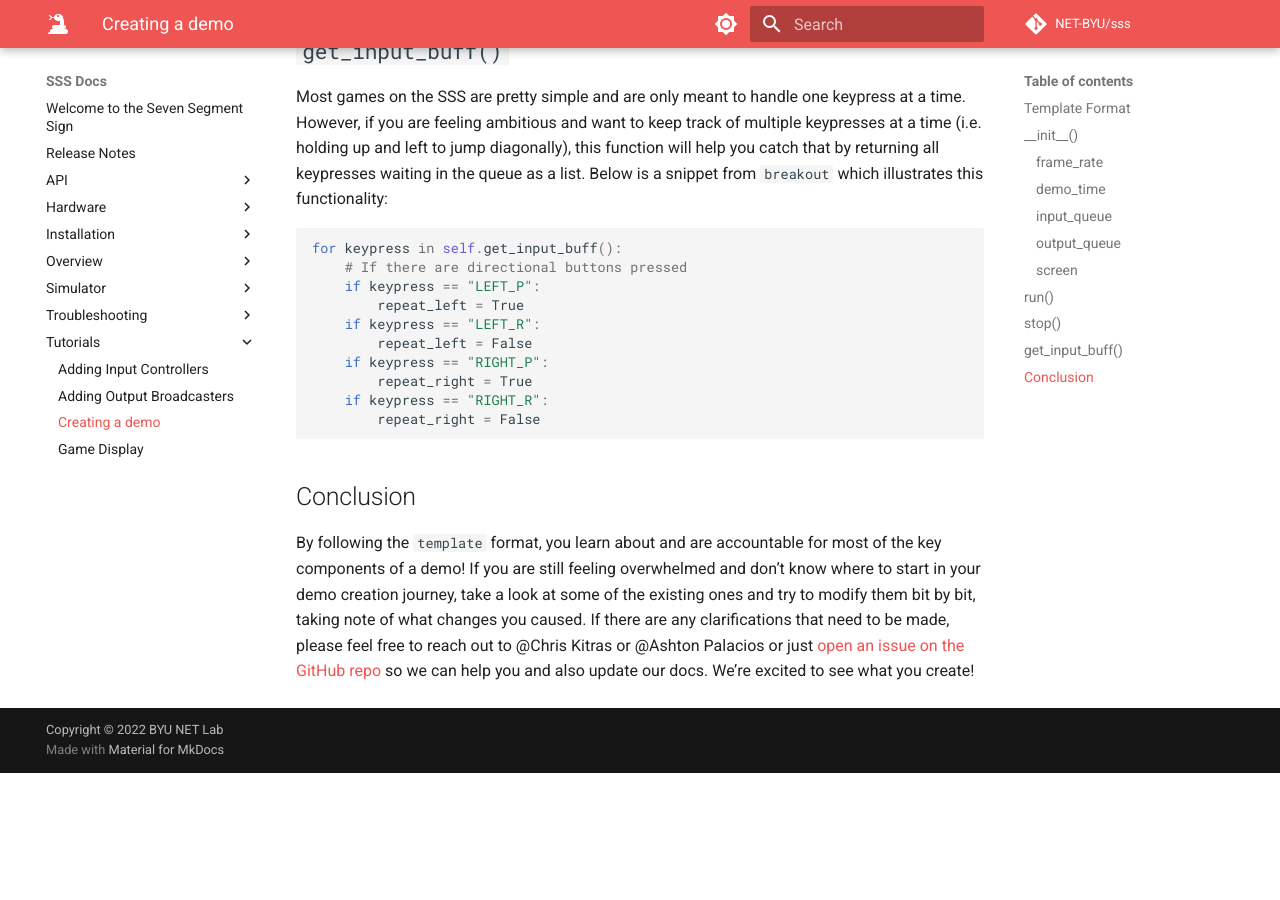
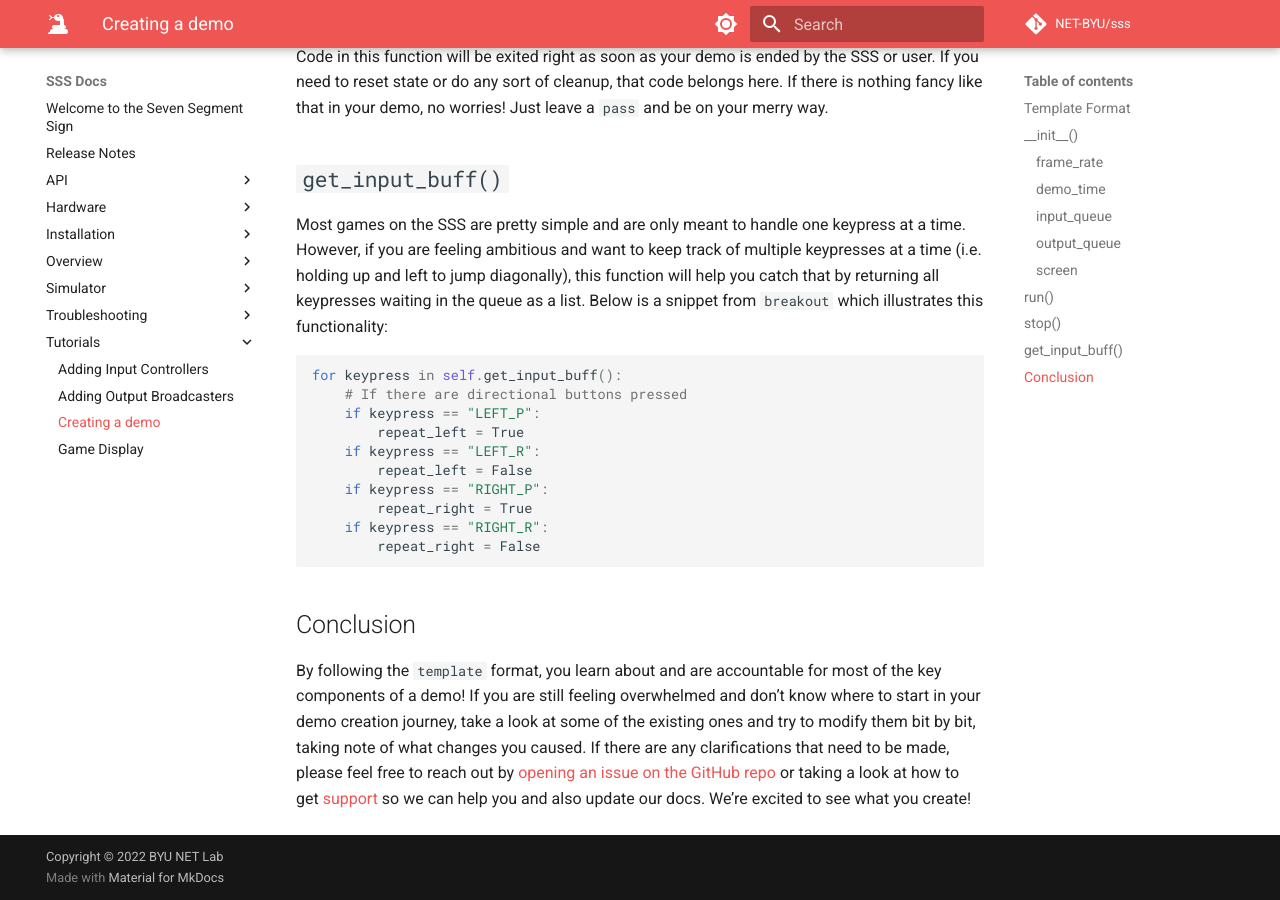
Before and after one commit to NET-BYU/sss, an MkDocs documentation site: the page built from docs/Tutorials/Creating a demo.md, in a window 1280 px wide and 900 px high, scrolled down 4667 px. Built offline with MkDocs 1.6.1 and Material for MkDocs 9.7.7, drawn with Linux system fonts in a browser that asks for light colours; comment, search, counter and statistics services are not loaded; before the commit the page ends 5440 px from its top, so only the background shows below that; some of the changed text lies outside the part shown.

Commit message:
Typos and reorder

```diff
--- a/docs/Tutorials/Creating a demo.md
+++ b/docs/Tutorials/Creating a demo.md
@@ -151,4 +153,4 @@ for keypress in self.get_input_buff():
 
 ## Conclusion
 
-By following the `template` format, you learn about and are accountable for most of the key components of a demo! If you are still feeling overwhelmed and don’t know where to start in your demo creation journey, take a look at some of the existing ones and try to modify them bit by bit, taking note of what changes you caused. If there are any clarifications that need to be made, please feel free to reach out to @Chris Kitras or @Ashton Palacios or just [open an issue on the GitHub repo](https://github.com/NET-BYU/seven_segment_sign/issues/new) so we can help you and also update our docs. We’re excited to see what you create!
+By following the `template` format, you learn about and are accountable for most of the key components of a demo! If you are still feeling overwhelmed and don’t know where to start in your demo creation journey, take a look at some of the existing ones and try to modify them bit by bit, taking note of what changes you caused. If there are any clarifications that need to be made, please feel free to reach out by [opening an issue on the GitHub repo](https://github.com/NET-BYU/seven_segment_sign/issues/new) or taking a look at how to get [support](../Troubleshooting/Support.md) so we can help you and also update our docs. We’re excited to see what you create!
```
Also changed, not shown: other parts of docs/Tutorials/Creating a demo.md (+2 -0 lines), docs/Troubleshooting/Support.md (renamed from docs/Overview/Support.md).
